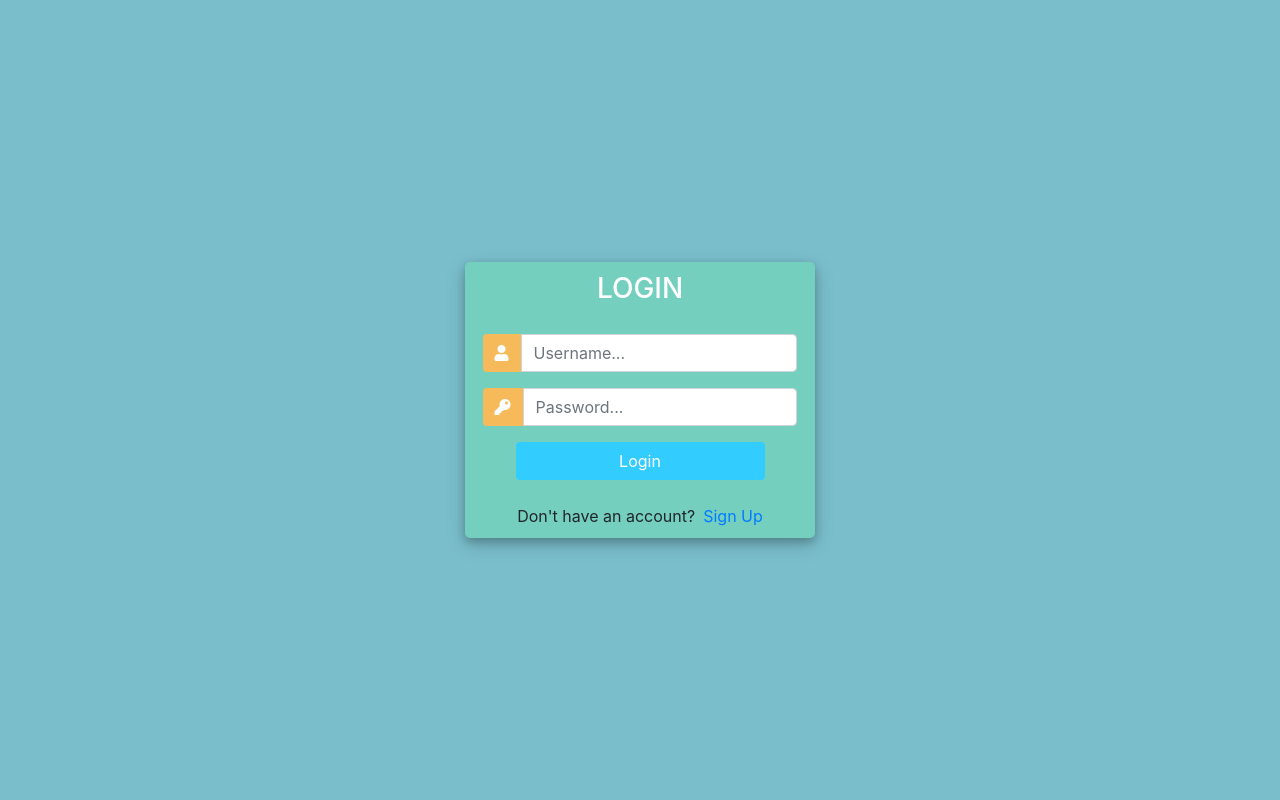
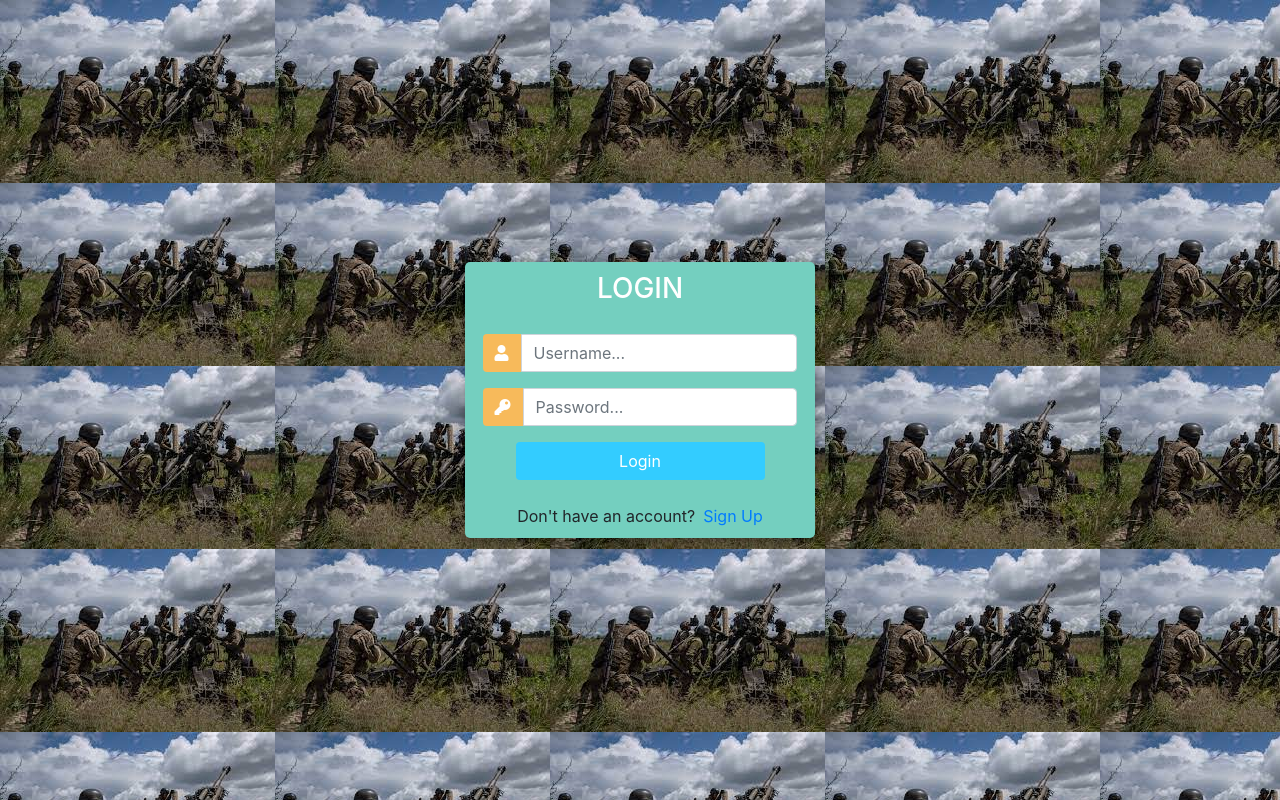
Before and after one commit to VishalVinayRam/Military-management, a Django app: page /login/ in a window 1280 px wide. Run offline with Django 4.2, Linux system fonts and the light colour scheme; some libraries are stand-ins or nearby versions.

Commit message:
some changes in login

```diff
--- a/templates/forms/login.html
+++ b/templates/forms/login.html
@@ -1,6 +1,6 @@
 <!DOCTYPE html>
 <html>
-
+{% load static %}
 <head>
 	<title>Login</title>
 	<link rel="stylesheet" href="https://stackpath.bootstrapcdn.com/bootstrap/4.1.3/css/bootstrap.min.css" integrity="sha384-MCw98/SFnGE8fJT3GXwEOngsV7Zt27NXFoaoApmYm81iuXoPkFOJwJ8ERdknLPMO" crossorigin="anonymous">
@@ -14,7 +14,7 @@
 			margin: 0;
 			padding: 0;
 			height: 100%;
-			background: #7abecc !important;
+			background-image:url({% static 'img/download.jpeg' %})
 		}
 		.user_card {
 			width: 350px;
--- a/templates/forms/new_register.html
+++ b/templates/forms/new_register.html
@@ -1,5 +1,5 @@
 <html>
-
+    {% load static %}
 <head>
 	<title>Register</title>
 	<link rel="stylesheet" href="https://stackpath.bootstrapcdn.com/bootstrap/4.1.3/css/bootstrap.min.css" integrity="sha384-MCw98/SFnGE8fJT3GXwEOngsV7Zt27NXFoaoApmYm81iuXoPkFOJwJ8ERdknLPMO" crossorigin="anonymous">
@@ -12,7 +12,7 @@
 			margin: 0;
 			padding: 0;
 			height: 100%;
-			background: #7abecc !important;
+      background-image:url({% static 'img/download.jpeg' %})
 		}
 		.user_card {
 			width: 350px;
--- a/templates/forms/terror-register.html
+++ b/templates/forms/terror-register.html
@@ -44,7 +44,7 @@
             <p class="browsehappy">You are using an <strong>outdated</strong> browser. Please <a href="#">upgrade your browser</a> to improve your experience.</p>
         <![endif]-->
         <center>
-        <h2>Log In</h2>
+        <h2>Create</h2>
 <form method="post">
   {% csrf_token %}
   {{ form.as_p }}
```
Also changed, not shown: static/img/download.jpeg (added).
